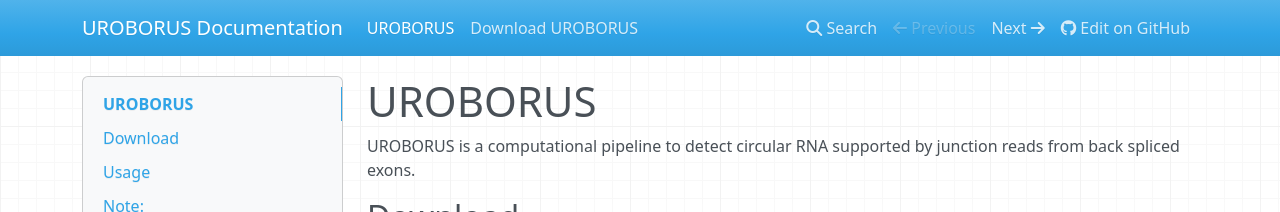
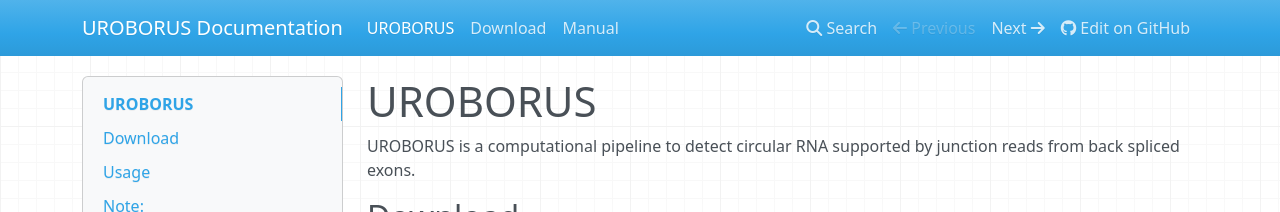
Before and after one commit to WGLab/UROBORUS, an MkDocs documentation site: the page built from docs/index.md, in a window 1280 px wide. Shown: the top 212 px of the page. Built offline with MkDocs 1.6.1, drawn with Linux system fonts in a browser that asks for light colours; nearby versions of some CDN libraries; old or Windows-style settings are respelled for this version of MkDocs.

Commit message:
Update mkdocs.yml

```diff
--- a/mkdocs.yml
+++ b/mkdocs.yml
@@ -11,5 +11,6 @@ google_analytics: ['UA-48623707-1', 'www.openbioinformatics.org/uroborus']
 docs_dir: docs
 
 pages:
-- ['index.md', 'UROBORUS']
-- ['download.md', 'Download UROBORUS']
+- UROBORUS: index.md
+- Download: download.md
+- Manual: manual.md
```
